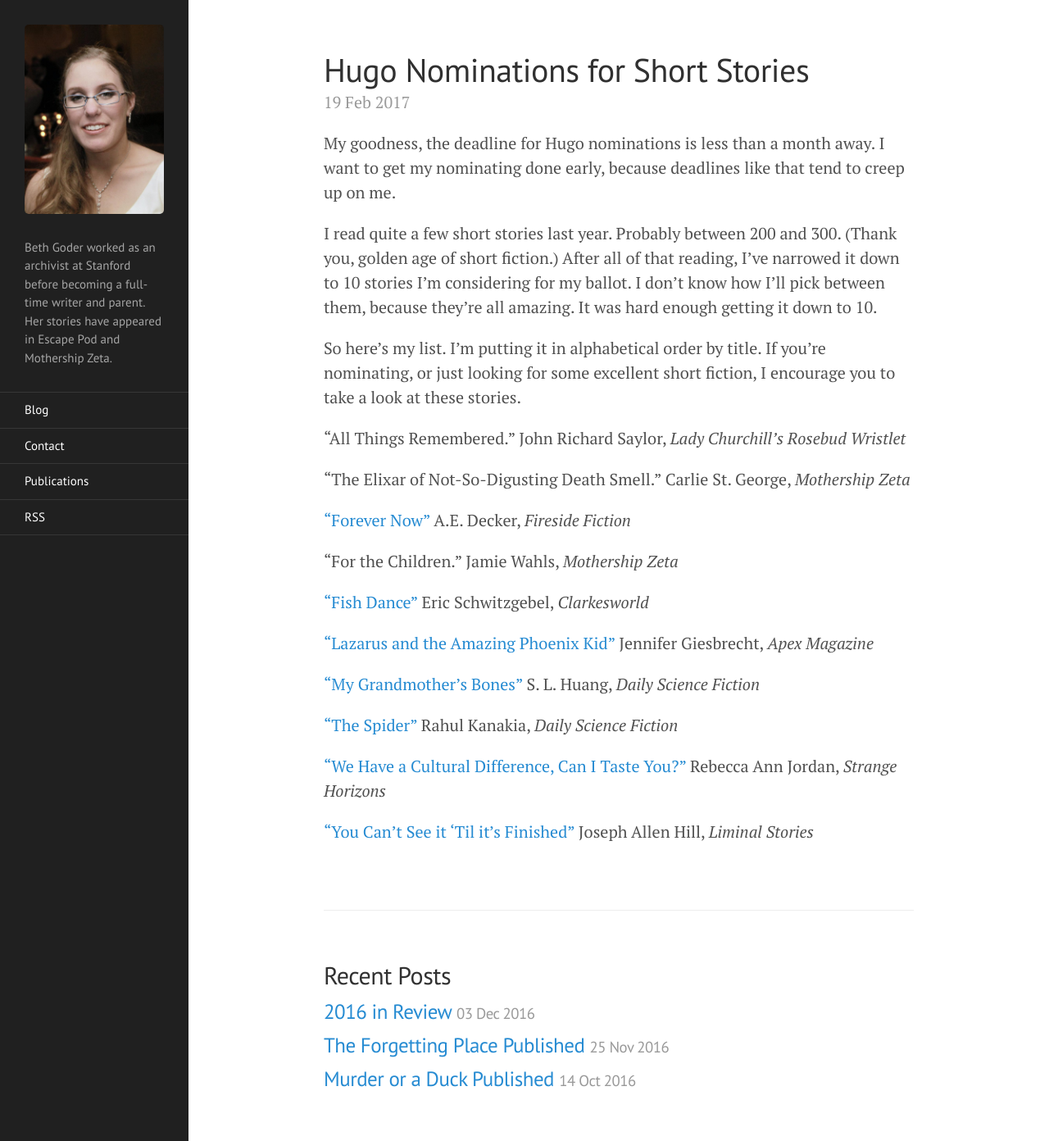
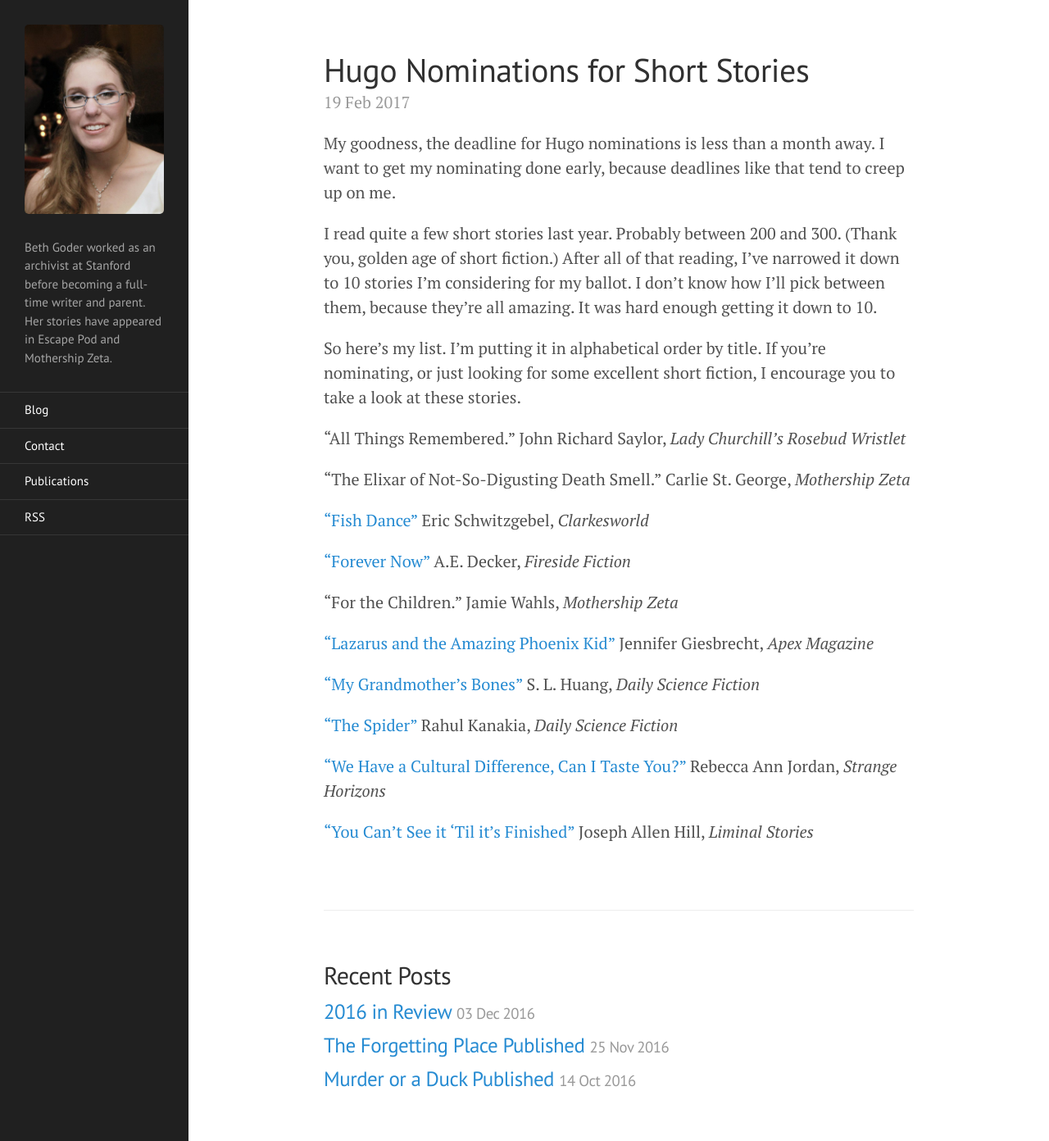
Before and after one commit to BethGoder/BethGoder.github.io, a Jekyll site: the page built from _posts/2017-02-19-Hugo-Nominations-Short-Stories.markdown, in a window 1280 px wide. Shown: the whole page at 82% size. Built offline with Jekyll 4.4.1, drawn with Linux system fonts in a browser that asks for light colours.

```diff
--- a/_posts/2017-02-19-Hugo-Nominations-Short-Stories.markdown
+++ b/_posts/2017-02-19-Hugo-Nominations-Short-Stories.markdown
@@ -13,11 +13,11 @@ So here's my list. I'm putting it in alphabetical order by title. If you're nomi
 
 "The Elixar of Not-So-Digusting Death Smell." Carlie St. George, _Mothership Zeta_
 
+["Fish Dance"]( http://clarkesworldmagazine.com/schwitzgebel_07_16/) Eric Schwitzgebel, _Clarkesworld_
+
 ["Forever Now"]( http://www.firesidefiction.com/issue32/chapter/forever-now/) A.E. Decker, _Fireside Fiction_
 
 "For the Children." Jamie Wahls, _Mothership Zeta_
-
-["Fish Dance"]( http://clarkesworldmagazine.com/schwitzgebel_07_16/) Eric Schwitzgebel, _Clarkesworld_
 
 ["Lazarus and the Amazing Phoenix Kid"]( http://www.apex-magazine.com/lazarus-and-the-amazing-kid-phoenix/) Jennifer Giesbrecht, _Apex Magazine_
 
```
